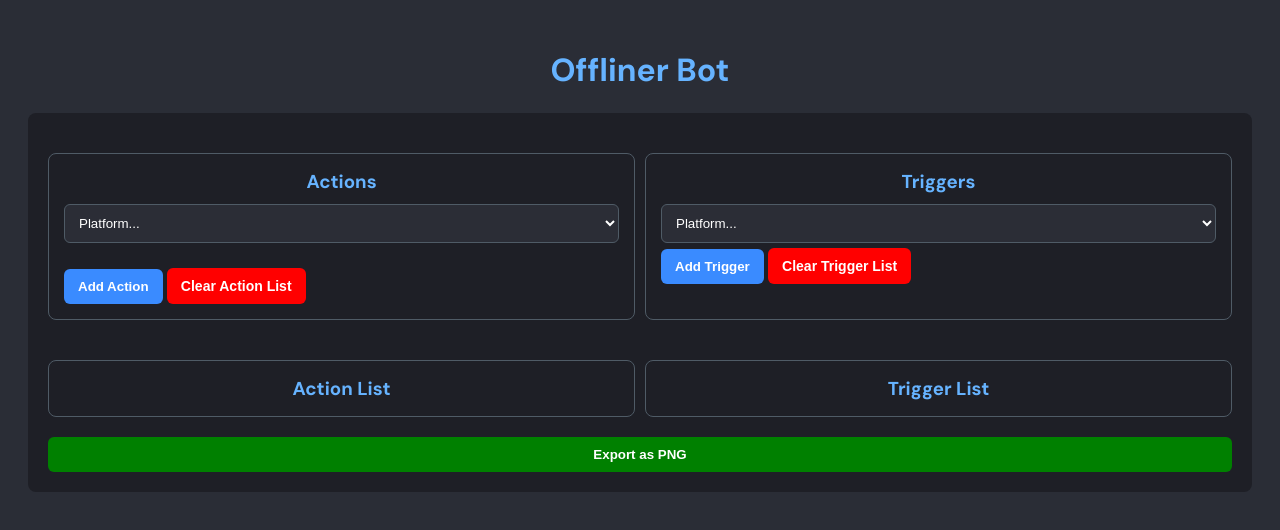
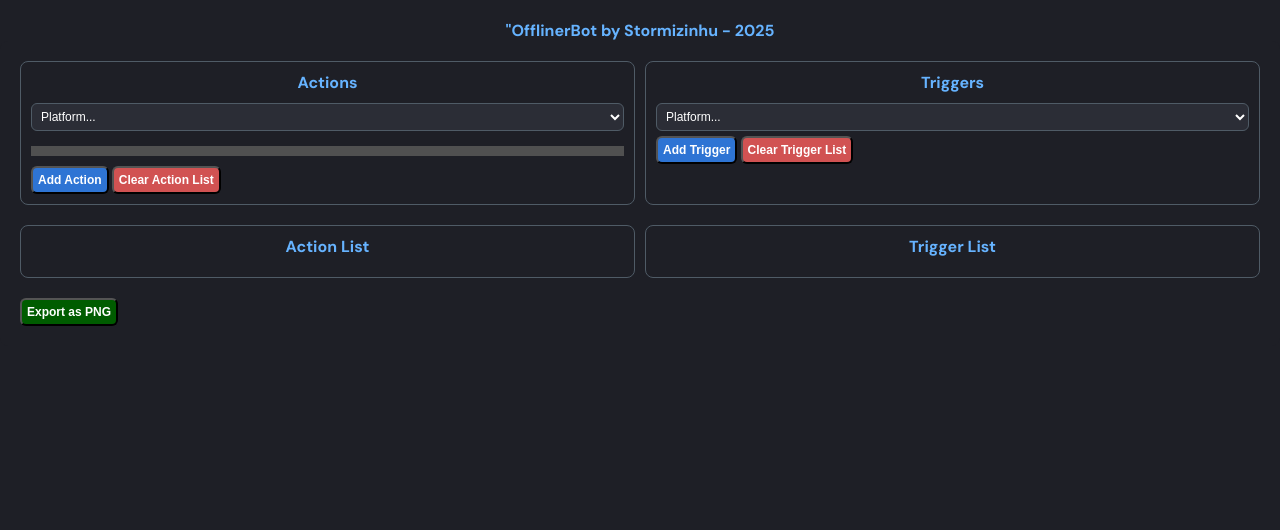
Before and after one commit to stormizinhu/offliner-bot-streamer-bot-experiment, a website with bundled scripts: page index.html in a window 1280 px wide. Built offline with nearby package versions, Linux system fonts and the light colour scheme.

Commit message:
fix: css vars

```diff
--- a/index.html
+++ b/index.html
@@ -21,7 +21,7 @@
 </head>
 
 <body>
-    <h1>Offliner Bot</h1>
+	<h1 id="title">"OfflinerBot by Stormizinhu - 2025</h1>
 
 	<div class="parent-container">
 		<!-- Primeiro filho: Dropdowns -->
@@ -30,7 +30,7 @@
 				<!-- Dropdown de Ações -->
 				<div class="dropdown-container">
 					<h3>Actions</h3>
-                    <select id="platform" class="dropdown-item" >
+					<select id="platform" class="dropdown-item">
 						<option value="">Platform...</option>
 					</select>
 					<select id="action" class="dropdown-item" style="display: none;"></select>
@@ -38,21 +38,21 @@
 					<div id="parameters" class="row"></div>
 					<div class="button-container">
 						<button id="addButton" class="addButton">Add Action</button>
-                        <button id="clearButton" class="clearButton remove-btn">Clear Action List</button>
+						<button id="clearButton" class="clearButton">Clear Action List</button>
 					</div>
 				</div>
 
 				<!-- Dropdown de Triggers -->
 				<div class="dropdown-container">
 					<h3>Triggers</h3>
-                    <select id="triggerPlatform" class="dropdown-item" >
+					<select id="triggerPlatform" class="dropdown-item">
 						<option value="">Platform...</option>
 					</select>
 					<select id="triggerCategory" class="dropdown-item" style="display: none;"></select>
 					<select id="triggerSubcategory" class="dropdown-item" style="display: none;"></select>
 					<div class="button-container">
 						<button id="addTriggerButton" class="addButton">Add Trigger</button>
-                        <button id="clearTriggerButton" class="clearButton remove-btn">Clear Trigger List</button>
+						<button id="clearTriggerButton" class="clearButton">Clear Trigger List</button>
 					</div>
 				</div>
 			</div>
@@ -74,8 +74,9 @@
 				</div>
 			</div>
 		</div>
-        <button id="exportButton">Export as PNG</button>
+		<button id="exportButton" class="button">Export as PNG</button>
 	</div>
+
 </body>
 
 </html>
--- a/scripts/actions.js
+++ b/scripts/actions.js
@@ -1,6 +1,4 @@
 import { addDragAndDropEvents, clearList } from './dragndrop.js';
-import { exportListAsScreenshot } from './screenshot.js';
-
 // Importando diretamente o objeto 'actions' do global.js
 import { actions } from './global.js';
 
@@ -208,8 +206,4 @@ document.addEventListener("DOMContentLoaded", () => {
     subcategorySelect.addEventListener("change", updateParameters);
     document.getElementById("addButton").addEventListener("click", addAction);
     document.getElementById("clearButton").addEventListener("click", clearActionList);
-    document.getElementById("exportButton").addEventListener("click", exportListAsScreenshot);
-    document.getElementById("exportButton").addEventListener("click", () => {
-        exportListAsScreenshot('child-container', 'lista_exportada.png');
-    });
 });
--- a/scripts/screenshot.js
+++ b/scripts/screenshot.js
@@ -1,15 +1,31 @@
-export function exportListAsScreenshot(listDivId, fileName = 'lista_de_acoes.png') {
+// Função para exportar a lista como imagem
+function exportListAsScreenshot(listDivId, fileName = 'lista_de_acoes.png') {
+    // Captura o elemento pelo ID fornecido
     const listDiv = document.querySelector(`#${listDivId}`);
     if (listDiv) {
         html2canvas(listDiv).then(function (canvas) {
+            // Cria um link para download
             const link = document.createElement('a');
-            link.href = canvas.toDataURL('image/png');
-            link.download = fileName;
-            link.click();
+            link.href = canvas.toDataURL('image/png'); // Usa o canvas como fonte para o link
+            link.download = fileName; // Define o nome do arquivo
+            link.click(); // Aciona o download do arquivo
         }).catch(function (error) {
-            console.error('Erro ao capturar a screenshot:', error);
+            console.error('Erro ao capturar a screenshot:', error); // Loga erros no console
         });
     } else {
         console.error(`Elemento com ID '${listDivId}' não encontrado no DOM.`);
     }
 }
+
+// Configuração do evento no botão de exportação
+document.addEventListener("DOMContentLoaded", () => {
+    const exportButton = document.getElementById("exportButton");
+
+    if (exportButton) {
+        exportButton.addEventListener("click", () => {
+            exportListAsScreenshot('child-container', 'lista_exportada.png'); // ID e nome do arquivo como exemplo
+        });
+    } else {
+        console.error("Botão de exportação com ID 'exportButton' não encontrado no DOM.");
+    }
+});
--- a/scripts/triggers.js
+++ b/scripts/triggers.js
@@ -1,6 +1,4 @@
 import { addDragAndDropEvents, clearList } from './dragndrop.js';
-import { exportListAsScreenshot } from './screenshot.js';
-
 // Importando o objeto 'triggers' do global.js
 import { triggers } from './global.js';
 
@@ -9,6 +7,7 @@ const triggerPlatformSelect = document.getElementById("triggerPlatform");
 const triggerCategorySelect = document.getElementById("triggerCategory");
 const triggerSubcategorySelect = document.getElementById("triggerSubcategory");
 const triggerList = document.getElementById("triggerList");
+
 
 // Função para popular as plataformas no primeiro dropdown de triggers
 Object.keys(triggers).forEach(platform => {
--- a/styles.css
+++ b/styles.css
@@ -1,189 +1,205 @@
-/* Estilo do body */
-body {
-  font-family: "DM Sans", sans-serif;
-  background-color: #2a2d36;
-  color: #fff;
-  padding: 20px;
+:root {
+  --font-small: 12px;
+  --font-medium: 16px;
+  --font-family: "DM Sans", sans-serif;
+  --font-color-title: #66b3ff;
+
+  --color-white: white;
+
+  --container-color-bg: #1e1f26;
+  --container-item-bg: #2b2d36;
+  --container-param-bg: rgb(80, 80, 80);
+  --container-border-bg: #4f5b66;
+
+  --platfrom-obs-bg: #3a3a3a;
+  --platfrom-sb-bg: #00505c;
+  --platfrom-tw-bg: #4e0c7e;
+  --platfrom-yt-bg: #ca0000;
+
+  --button-ok-bg: #2e74d4;
+  --button-ok-bg-hover: #3a8bff;
+  --button-del-bg: #d15252;
+  --button-del-bg-hover: #ff6666;
+  --button-save-bg: rgb(0, 92, 0);
+  --button-save-bg-hover: green;
+  --button-mv-bg: rgb(146, 146, 0);
+  --button-mv-bg-hover: rgb(187, 187, 0);
+
 }
 
-/* Títulos */
-h1, h3 {
-  text-align: center;
-  color: #66b3ff;
+* {
+  font-size: var(--font-small);
+  margin: 0px;
+  padding: 0px;
+  color: var(--color-white);
 }
 
-h3 {
-  margin: 0;
+body {
+  font-family: var(--font-family);
+  background-color: var(--container-color-bg);
 }
 
-/* Estrutura do Container Principal */
+#title {
+  font-size: var(--font-medium);
+  text-align: center;
+  margin: 20px 0 0 0;
+  color: var(--font-color-title);
+}
+h3 {
+  font-size: var(--font-medium);
+  text-align: center;
+  margin: 0 0 10px 0;
+  color: var(--font-color-title);
+}
+
 .parent-container {
   display: flex;
-  flex-direction: column; /* Os filhos ficam em coluna */
+  flex-direction: column;
   gap: 20px;
   padding: 20px;
-  background-color: #1e1f26;
+  background-color: var(--container-color-bg);
   border-radius: 8px;
 }
 
-/* Containers Filhos */
 .child-container {
   display: flex;
-  flex-direction: column; /* Dentro de cada filho, organização em coluna */
+  flex-direction: column;
   gap: 20px;
 }
 
-/* Linhas dentro dos filhos */
 .row {
   display: flex;
-  flex-direction: row; /* Elementos lado a lado */
+  flex-direction: row;
   justify-content: space-between;
   gap: 10px;
-  margin-top: 20px;
 }
 
 #parameters {
-  margin: 10px 0 ;
+  margin: 10px 0;
+  padding: 5px 5px;
+  background-color: var(--container-param-bg);
 }
 
-/* Dropdowns */
 .dropdown-container {
   flex: 1;
-  background-color: #1e1f26;
+  background-color: var(--container-color-bg);
   border-radius: 8px;
-  padding: 15px;
-  border: 1px solid #4f5b66;
-  color: white;
+  padding: 10px;
+  border: 1px solid var(--container-border-bg);
 }
 
 .dropdown-container select {
   width: 100%;
-  padding: 10px;
-  margin-top: 10px;
+  padding: 5px;
   border: 1px solid #4f5b66;
   border-radius: 6px;
-  background-color: #2b2d36;
-  color: #fff;
+  background-color: var(--container-item-bg);
 }
 
 .dropdown-container select:hover {
-  border-color: #66b3ff;
+  border-color: var(--font-color-title);
 }
 
-/* Listas */
 .list-container {
   flex: 1;
-  background-color: #1e1f26;
+  background-color: var(--container-color-bg);
   border-radius: 8px;
-  padding: 15px;
-  border: 1px solid #4f5b66;
+  padding: 10px;
+  border: 1px solid var(--container-border-bg);
 }
 
 .list-container ul {
   list-style: none;
-  margin: 0;
-  padding: 0;
 }
 
 .item {
   display: flex;
+  height: 25px;
   justify-content: space-between;
   align-items: center;
-  background-color: #2b2d36;
+  background-color: var(--container-item-bg);
   padding: 0 10px;
   border-radius: 6px;
-  margin-bottom: 10px;
-  font-size: 14px;
-  border: 1px solid gray;
-  color: white;
+  margin-bottom: 5px;
+  border: 1px solid var(--color-white);
 }
 
 .item span {
   flex-grow: 1;
-  margin-right: 10px;
 }
 
-/* Botões */
 button {
-  background-color: #3a8bff;
-  border: none;
+  background-color: var(--button-ok-bg);
+  align-items: center;
+  justify-content: center;
+  width: fit-content;
   border-radius: 6px;
-  padding: 10px 14px;
+  padding: 5px 5px;
   cursor: pointer;
-  color: white;
   font-weight: bold;
-  height: auto;
-  /* margin-top: 15px; */
 }
 .dropdown-item {
   margin-bottom: 5px;
 }
-
 .addButton:hover {
-  background-color: #66b3ff;
+  background-color: var(--button-ok-bg-hover);
+}
+.clearButton {
+  background-color: var(--button-del-bg);
+}
+.clearButton:hover {
+  background-color: var(--button-del-bg-hover);
 }
 
 #exportButton {
-  background: green;
+  background: var(--button-save-bg);
 }
 #exportButton:hover {
-  background: rgb(39, 206, 39);
+  background: var(--button-save-bg-hover);
 }
 
 .hamburger-btn, .remove-btn {
   background: none;
   border: none;
-  font-size: 14px;
   cursor: pointer;
-}
-.mini-button {
   scale: 0.7;
   align-items: center;
   justify-content: center;
 }
+
 .hamburger-btn {
   cursor: grab;
-  background-color: #2a2d36;
+  background-color: var(--button-mv-bg);
 }
 .hamburger-btn:hover {
-  background-color: #39539c;
-
+  background-color: var(--button-mv-bg-hover);
 }
 
 .remove-btn {
-  background: red;
+  background: var(--button-del-bg);
+}
+.remove-btn:hover {
+  background: var(--button-del-bg-hover);
 }
 
-.remove-btn:hover {
-  color: white;
-  background: #ff6666;
-}
-
-/* Estilização de plataformas */
 .twitch {
-  background-color: #6A0DAD; /* Roxo */
-  color: white;
+  background-color: var(--platfrom-tw-bg);
 }
 
 .streamerBot {
-  background-color: #006f7f; /* Azul petróleo */
-  color: white;
+  background-color: var(--platfrom-sb-bg);
 }
 
 .obs {
-  background-color: #3a3a3a; /* Chumbo */
-  color: white;
+  background-color: var(--platfrom-obs-bg);
 }
 
 .youtube {
-  background-color: #ff0000; /* Vermelho */
-  color: white;
+  background-color: var(--platfrom-yt-bg);
 }
 
-/* Responsividade para dispositivos móveis */
 @media (max-width: 768px) {
   body {
-      font-size: 12px;
       padding: 12px;
   }
 
@@ -192,20 +208,15 @@ button {
   }
 
   .item {
-      width: 100%; /* Ocupa toda a largura disponível */
-      height: auto; /* Ajusta automaticamente a altura */
-      flex-direction: column; /* Itens ficam em coluna */
-      align-items: flex-start; /* Alinhamento à esquerda */
+      width: 100%;
+      height: auto;
+      flex-direction: column;
+      align-items: flex-start;
       padding: 10px;
-      border: 1px solid gray;
   }
 
   .list-container {
       justify-content: center;
       flex-wrap: wrap;
   }
-
-  .hamburger-btn, .remove-btn {
-      font-size: 14px;
-  }
 }
```
Also changed, not shown: scripts/dragndrop.js (indentation only). Lines whose indentation alone changed are shown as unchanged.
